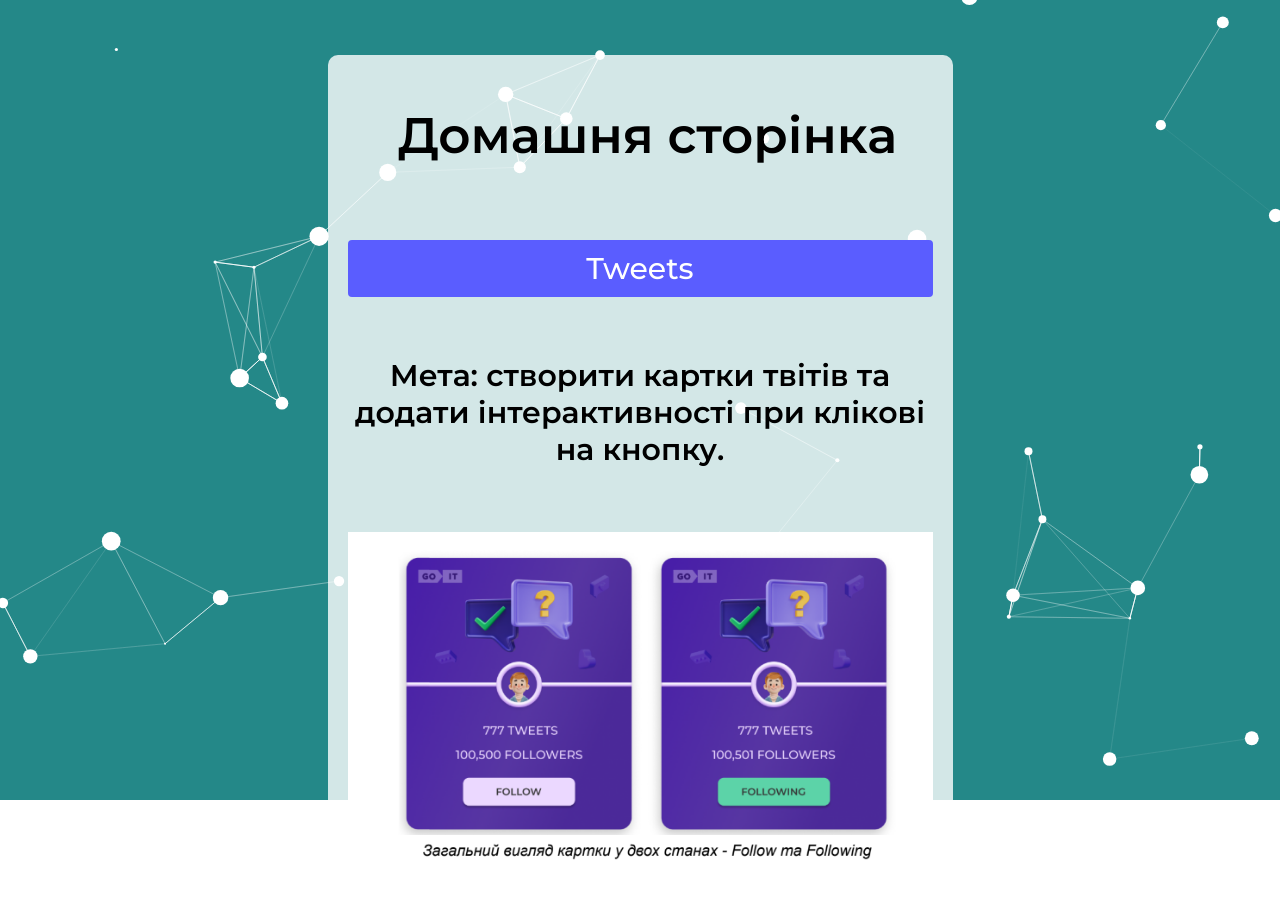
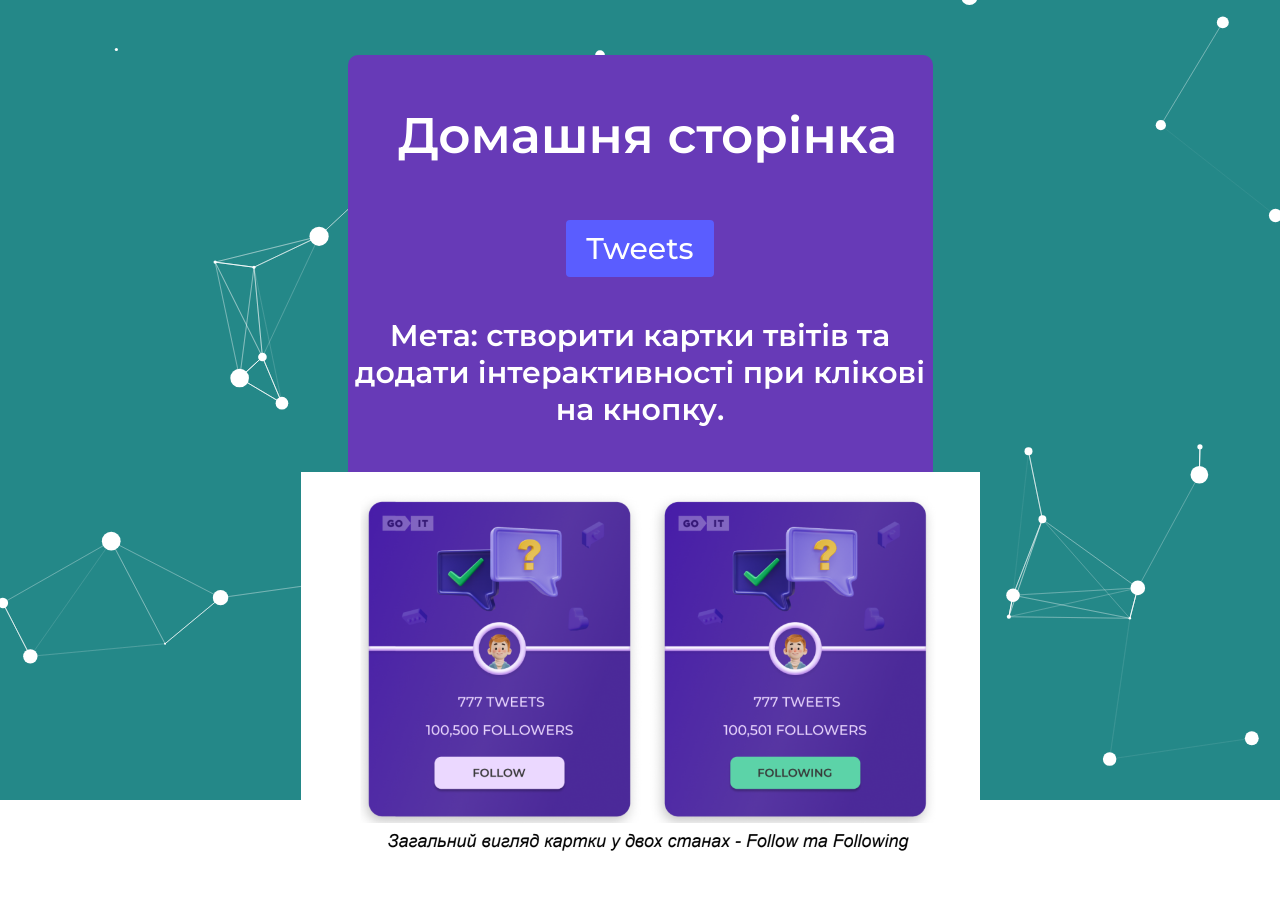
Before and after one commit to Qweeqer/GOITtestTask, a React (Create React App) app: page / in a window 1280 px wide. Shown: the top 898 px of the page. Built offline with nearby package versions, Linux system fonts and the light colour scheme.

Commit message:
Update Home.module.css

```diff
--- a/src/components/Home/Home.module.css
+++ b/src/components/Home/Home.module.css
@@ -1,13 +1,16 @@
 .mainContainer {
   width: 50%;
-  display: flex;
-  gap: 40px;
-  flex-direction: column;
-  text-align: center;
-  background-color: rgba(255, 255, 255, 0.8);
-  padding: 20px;
-  border-radius: 10px;
-  z-index: 1;
+    display: flex;
+    gap: 20px;
+    flex-direction: column;
+    text-align: center;
+    background-color: #673AB7;
+    /* padding: 20px; */
+    border-radius: 10px;
+    padding-top: 20px;
+    z-index: 1;
+    align-items: center;
+    color: white;
 }
 
 .title,
@@ -30,4 +33,10 @@
   cursor: pointer;
   transition: background-color 0.3s ease;
   text-decoration: none;
+  transition: all 250ms cubic-bezier(0.4, 0, 0.2, 1);
 }
+.link:hover{
+  cursor: pointer;
+  transform: scale(1.05);
+  background-color: #5CD3A8;
+}
```
